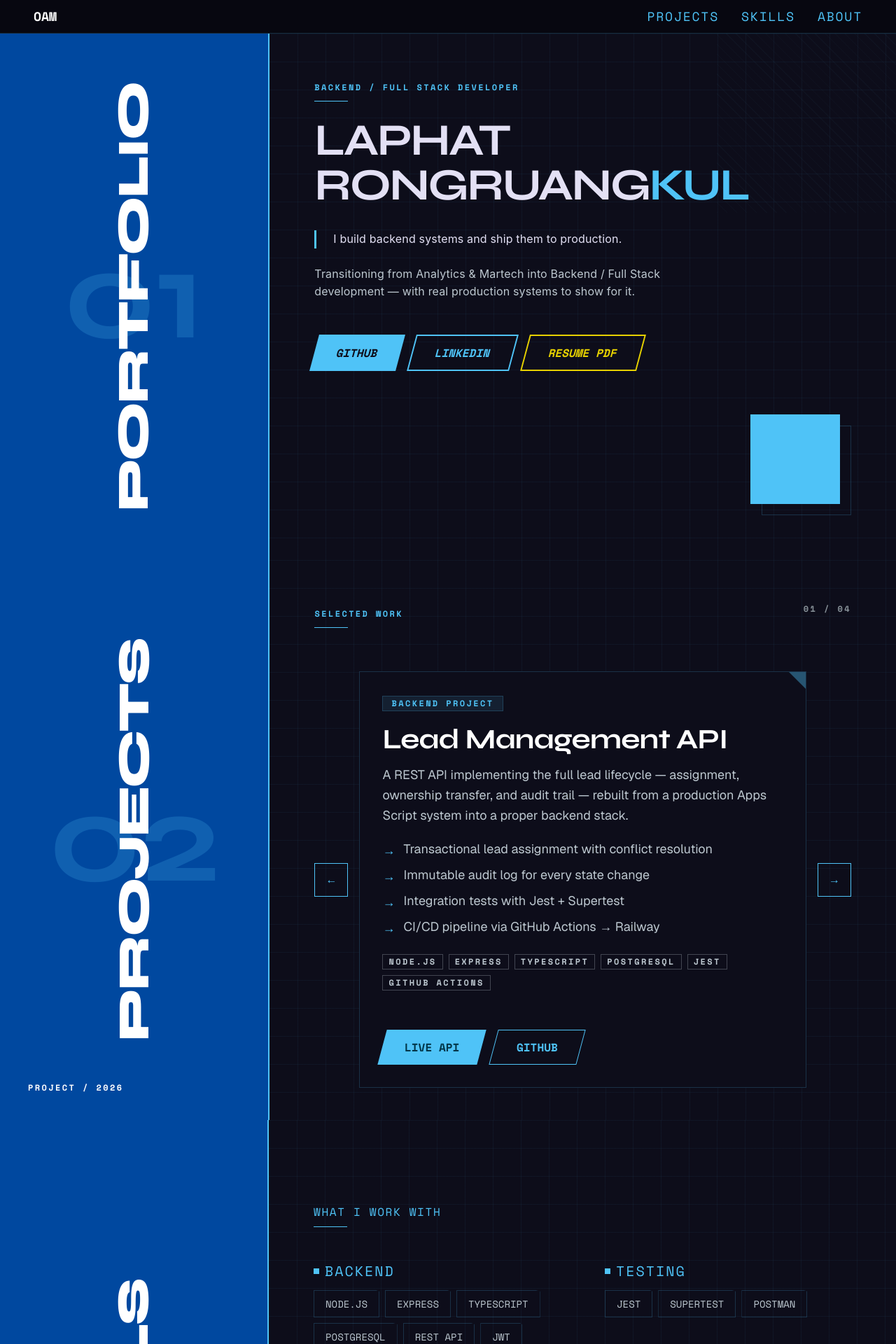
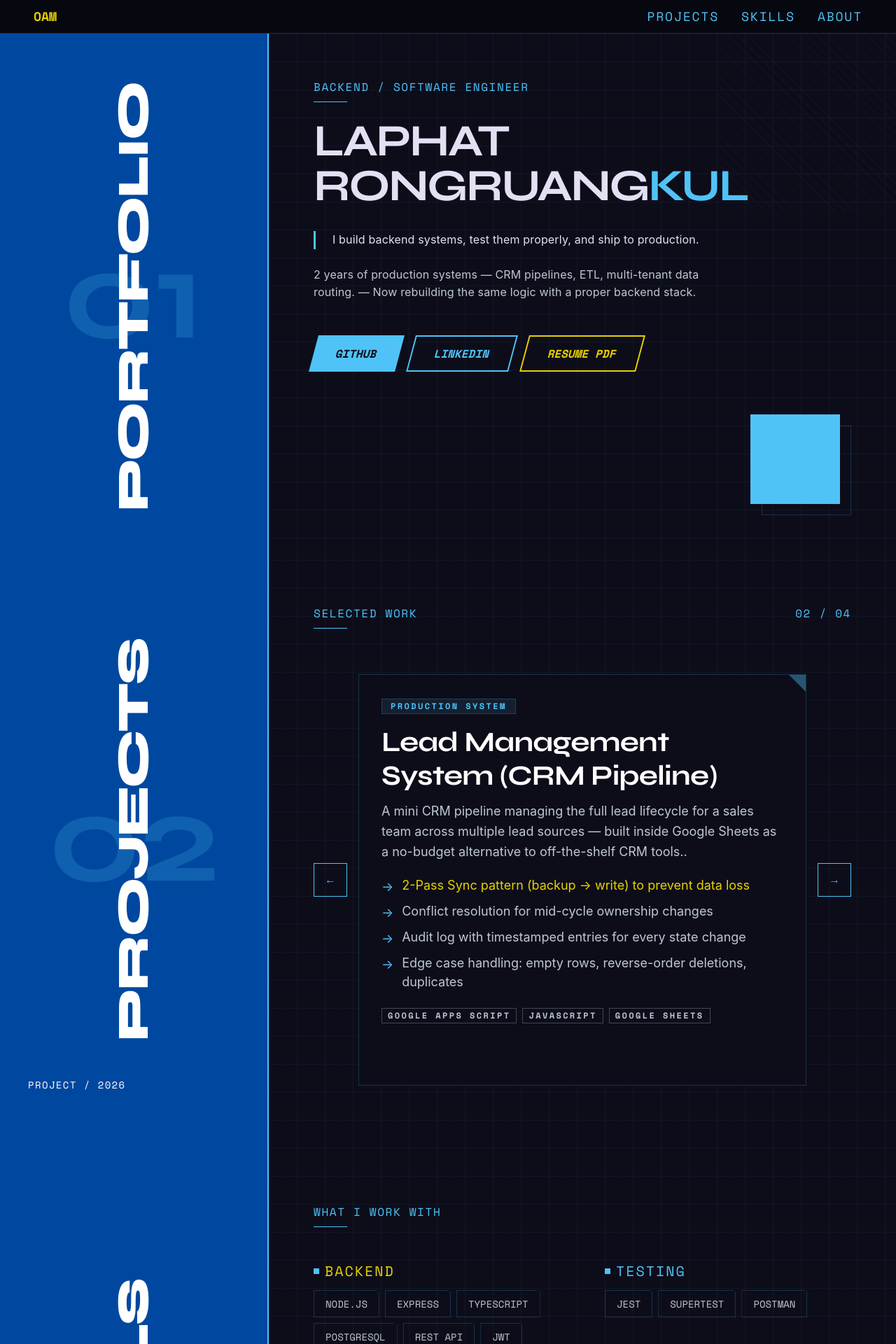
Before and after one commit to Atherz413/portfolio, a Next.js app: page / in a window 1280 px wide. Shown: the top 1920 px of the page at 70% size. Built offline with nearby package versions, Linux system fonts and the light colour scheme.

Commit message:
refactor: normalize typography and styling consistency across all sections

```diff
--- a/components/About.tsx
+++ b/components/About.tsx
@@ -9,7 +9,7 @@ export default function About() {
       <section className="relative w-full md:w-[30%] bg-[#00489f] border-r-2 border-[#4fc3f7] flex flex-col justify-center items-center py-20 md:py-0 overflow-hidden">
         {/* เพิ่ม relative และ z-10 เพื่อดันข้อความ ABOUT ขึ้นมาเลเยอร์บนสุด */}
         <div className="vertical-text relative z-10">
-          <h2 className="font-headline-xl text-headline-xl text-white tracking-tighter select-none uppercase">
+          <h2 className="font-headline-xl text-headline-xl text-white tracking-tighter select-none">
             ABOUT
           </h2>
         </div>
@@ -40,13 +40,24 @@ export default function About() {
         </div>
         <div className="max-w-4xl flex flex-col gap-12">
           <div>
-            <span className="font-label-caps text-[#4fc3f7] tracking-[0.4em] uppercase text-[16px]">WHO I AM</span>
-            <div className="w-16 h-[1px] bg-[#4fc3f7] mt-4" />
+            <span className="font-label-caps text-[#4fc3f7] tracking-widest uppercase text-[16px]">WHO I AM</span>
+            <div className="h-[1px] w-12 bg-[#4fc3f7] mt-2" />
           </div>
           <div className="space-y-8 max-w-2xl">
-            {about.story.map((paragraph, i) => (
-              <p key={i} className="text-[#bdc8d0] leading-relaxed text-[18px]">{paragraph}</p>
-            ))}
+            {about.story.map((paragraph, i) => {
+              const PHRASE = "backend engineering in everything but name";
+              const idx = paragraph.indexOf(PHRASE);
+              if (idx === -1) {
+                return <p key={i} className="font-body-md text-[#bdc8d0] leading-relaxed text-[18px]">{paragraph}</p>;
+              }
+              return (
+                <p key={i} className="font-body-md text-[#bdc8d0] leading-relaxed text-[18px]">
+                  {paragraph.slice(0, idx)}
+                  <span className="text-[#e6d100]">{PHRASE}</span>
+                  {paragraph.slice(idx + PHRASE.length)}
+                </p>
+              );
+            })}
           </div>
           <div className="flex flex-wrap gap-4">
             {about.values.map((value) => (
--- a/components/Hero.tsx
+++ b/components/Hero.tsx
@@ -10,11 +10,11 @@ export default function Hero() {
   const lastNameAccent = lastName.slice(-3);
 
   return (
-    <div className="flex flex-col md:flex-row min-h-screen pt-[48px]">
+    <div id="hero" className="flex flex-col md:flex-row min-h-screen pt-[48px]">
       {/* Left Column (30%) */}
-      <section className="relative w-full md:w-[30%] bg-[#00489f] flex flex-col justify-center items-center py-20 md:py-0 overflow-hidden">
+      <section className="relative w-full md:w-[30%] bg-[#00489f] border-r-2 border-[#4fc3f7] flex flex-col justify-center items-center py-20 md:py-0 overflow-hidden">
         {/* 1. ใส่ z-10 ให้เลเยอร์ข้อความปกติ */}
-        <div className="vertical-text z-10">
+        <div className="vertical-text relative z-10">
             <h1 className="font-headline-xl text-headline-xl text-white tracking-tighter select-none">
                 PORTFOLIO
                 </h1>
@@ -26,9 +26,6 @@ export default function Hero() {
         </div>
      </section>
 
-      {/* Vertical Divider */}
-      <div className="hidden md:block w-[2px] bg-primary-container shadow-[0_0_15px_rgba(79,195,247,0.3)]" />
-
       {/* Right Column (70%) */}
       <section
         className="relative w-full md:w-[70%] bg-surface-container-lowest grid-pattern flex flex-col justify-start pt-10 px-6 md:pt-16 md:px-16"
@@ -38,10 +35,10 @@ export default function Hero() {
         <div className="max-w-3xl z-10">
           {/* Role Label */}
           <div className="mb-6">
-            <span className="font-label-caps text-label-caps text-primary-container tracking-[0.1em] md:tracking-[0.3em] text-[16px]">
-              BACKEND / FULL STACK DEVELOPER
+            <span className="font-label-caps text-[#4fc3f7] tracking-widest uppercase text-[16px]">
+              BACKEND / SOFTWARE ENGINEER
             </span>
-            <div className="h-[1px] w-12 bg-primary-container mt-2" />
+            <div className="h-[1px] w-12 bg-[#4fc3f7] mt-2" />
           </div>
 
           {/* Name */}
@@ -86,9 +83,9 @@ export default function Hero() {
             <a
               href={siteConfig.resume}
               download
-              className="skew-button skew-x-[-15deg] border-2 border-outline text-outline font-label-caps px-8 py-3 font-bold hover:text-on-surface hover:border-on-surface"
+              className="skew-button skew-x-[-15deg] border-2 border-outline font-label-caps px-8 py-3 font-bold hover:border-on-surface"
             >
-              RESUME PDF
+              <span className="text-[#e6d100]">RESUME PDF</span>
             </a>
           </div>
         </div>
--- a/components/Navbar.tsx
+++ b/components/Navbar.tsx
@@ -1,4 +1,6 @@
 "use client";
+
+import { useState, useEffect } from "react";
 
 const NAV_LINKS = [
   { label: "Projects", href: "#projects" },
@@ -6,27 +8,53 @@ const NAV_LINKS = [
   { label: "About", href: "#about" },
 ] as const;
 
+const ALL_SECTION_IDS = ["hero", "projects", "skills", "about"] as const;
+
 export default function Navbar() {
+  const [activeSection, setActiveSection] = useState<string>("");
+
+  useEffect(() => {
+    const observers = ALL_SECTION_IDS.map((id) => {
+      const el = document.getElementById(id);
+      if (!el) return null;
+      const observer = new IntersectionObserver(
+        ([entry]) => {
+          if (entry.isIntersecting) setActiveSection(id);
+        },
+        { rootMargin: "-50% 0px -50% 0px", threshold: 0 }
+      );
+      observer.observe(el);
+      return observer;
+    });
+    return () => observers.forEach((o) => o?.disconnect());
+  }, []);
+
   return (
     <nav className="fixed top-0 left-0 right-0 z-50 h-[48px] bg-[#070710] border-b border-[#4fc3f7]/20 flex items-center justify-between px-6 md:px-12">
-      <span
-        className="hidden md:block text-white font-bold text-[18px]"
-        style={{ fontFamily: "var(--font-space-mono)" }}
+      <a
+        href="#hero"
+        className={`hidden md:block font-label-caps font-bold text-[18px] transition-colors ${
+          activeSection === "hero" ? "text-[#e6d100]" : "text-white"
+        }`}
       >
         OAM
-      </span>
+      </a>
 
       <div className="flex items-center gap-8">
-        {NAV_LINKS.map(({ label, href }) => (
+        {NAV_LINKS.map(({ label, href }) => {
+          const isActive = activeSection === href.slice(1);
+          return (
             <a
               key={href}
               href={href}
-            className="text-[18px] uppercase tracking-widest text-[#4FC3F7] hover:text-white transition-colors"
-            style={{ fontFamily: "var(--font-space-mono)" }}
+              className={`font-label-caps text-[18px] uppercase tracking-widest transition-colors ${
+                isActive ? "text-[#e6d100]" : "text-[#4FC3F7] hover:text-white"
+              }`}
             >
               {label}
             </a>
-        ))}
+          );
+        })}
       </div>
     </nav>
   );
--- a/components/Projects.tsx
+++ b/components/Projects.tsx
@@ -1,11 +1,41 @@
 "use client";
 
-import { useState, useRef } from "react";
+import { useState, useRef, useEffect } from "react";
 import { projects } from "@/lib/data";
+
+function highlightText(text: string, featured?: string) {
+  if (!featured || !text.includes(featured)) return text;
+  const idx = text.indexOf(featured);
+  return (
+    <>
+      {text.slice(0, idx)}
+      <span className="text-[#e6d100]">{featured}</span>
+      {text.slice(idx + featured.length)}
+    </>
+  );
+}
 
 export default function Projects() {
   const [currentIndex, setCurrentIndex] = useState(0);
   const project = projects[currentIndex];
+  const intervalRef = useRef<ReturnType<typeof setInterval> | null>(null);
+
+  const stopTimer = () => {
+    if (intervalRef.current !== null) {
+      clearInterval(intervalRef.current);
+      intervalRef.current = null;
+    }
+  };
+
+  const startTimer = () => {
+    stopTimer();
+    intervalRef.current = setInterval(() => {
+      setCurrentIndex((p) => (p + 1) % projects.length);
+    }, 4100);
+  };
+
+  // eslint-disable-next-line react-hooks/exhaustive-deps
+  useEffect(() => { startTimer(); return stopTimer; }, []);
 
   const prev = () => setCurrentIndex((p) => (p - 1 + projects.length) % projects.length);
   const next = () => setCurrentIndex((p) => (p + 1) % projects.length);
@@ -13,25 +43,25 @@ export default function Projects() {
   const touchStartX = useRef<number>(0);
   const handleTouchStart = (e: React.TouchEvent<HTMLElement>) => {
     touchStartX.current = e.touches[0].clientX;
+    stopTimer();
   };
   const handleTouchEnd = (e: React.TouchEvent<HTMLElement>) => {
     const delta = e.changedTouches[0].clientX - touchStartX.current;
     if (delta > 50) prev();
     else if (delta < -50) next();
+    startTimer();
   };
 
   return (
     <div id="projects" className="flex flex-col md:flex-row min-h-screen">
       {/* Left Column (30%) */}
-      <section className="relative w-full md:w-[30%] bg-[#00489f] flex flex-col justify-center items-center py-20 md:py-0 overflow-hidden">
-        {/* เพิ่ม relative และ z-10 เพื่อดันข้อความขึ้นมาเลเยอร์บน */}
+      <section className="relative w-full md:w-[30%] bg-[#00489f] border-r-2 border-[#4fc3f7] flex flex-col justify-center items-center py-20 md:py-0 overflow-hidden">
         <div className="vertical-text relative z-10">
           <h2 className="font-headline-xl text-headline-xl text-white tracking-tighter select-none">
             PROJECTS
           </h2>
         </div>
 
-        {/* เพิ่ม z-0 เพื่อส่งเลข 02 ลงไปอยู่เลเยอร์ล่างสุดด้านหลังข้อความ */}
         <div className="absolute inset-0 flex items-center justify-center pointer-events-none select-none z-0">
           <span className="font-headline-xl text-[180px] text-[#4FC3F7] opacity-20 leading-none">
             02
@@ -39,24 +69,21 @@ export default function Projects() {
         </div>
 
         <div className="absolute bottom-10 left-10 z-10">
-          <p className="font-label-caps text-label-caps text-[#FFFFFF] text-[14px]">PROJECT / 2026</p>
+          <p className="font-label-caps text-[#FFFFFF] tracking-widest uppercase text-[14px]">PROJECT / 2026</p>
         </div>
       </section>
-
-      {/* Cyan Divider */}
-      <div className="hidden md:block w-[2px] bg-[#4fc3f7] self-stretch shadow-[0_0_15px_rgba(79,195,247,0.3)]" />
 
       {/* Right Column (70%) */}
       <section className="w-full md:w-[70%] bg-[#0d0d1a] cyan-grid flex flex-col overflow-hidden">
         {/* Section Header */}
         <div className="px-4 sm:px-8 md:px-16 pt-8 md:pt-16 pb-4 flex items-start justify-between">
           <div>
-            <span className="font-label-caps text-label-caps text-[#4fc3f7] tracking-[0.3em] text-[16px]">
+            <span className="font-label-caps text-[#4fc3f7] tracking-widest uppercase text-[16px]">
               SELECTED WORK
             </span>
             <div className="h-[1px] w-12 bg-[#4fc3f7] mt-2" />
           </div>
-          <span className="font-label-caps text-label-caps text-[#889299]">
+          <span className="font-label-caps text-[#4fc3f7] tracking-widest uppercase text-[16px]">
             {String(currentIndex + 1).padStart(2, "0")} /{" "}
             {String(projects.length).padStart(2, "0")}
           </span>
@@ -75,6 +102,8 @@ export default function Projects() {
           {/* Card */}
           <article
             className="flex-1 min-w-0 relative border border-[#4fc3f7]/20 hover:border-[#4fc3f7]/60 transition-colors bg-[#0d0d1a] p-6 md:p-8 flex flex-col min-h-[420px]"
+            onMouseEnter={stopTimer}
+            onMouseLeave={startTimer}
             onTouchStart={handleTouchStart}
             onTouchEnd={handleTouchEnd}
           >
@@ -94,16 +123,16 @@ export default function Projects() {
             </h3>
 
             {/* Description */}
-            <p className="text-[#bdc8d0] text-[18px] leading-relaxed mb-5 max-w-2xl">
-              {project.description}
+            <p className="font-body-md text-[#bdc8d0] text-[18px] leading-relaxed mb-5 max-w-2xl">
+              {highlightText(project.description, project.featuredHighlight)}
             </p>
 
             {/* Highlights */}
             <ul className="space-y-2 mb-6">
               {project.highlights.map((highlight, i) => (
-                <li key={i} className="flex gap-3 text-[18px]">
+                <li key={i} className="font-body-md flex gap-3 text-[18px] text-[#bdc8d0]">
                   <span className="text-[#4fc3f7] shrink-0 mt-0.5">→</span>
-                  <span className="text-[#bdc8d0]">{highlight}</span>
+                  <span className="text-[#bdc8d0]">{highlightText(highlight, project.featuredHighlight)}</span>
                 </li>
               ))}
             </ul>
--- a/components/Skills.tsx
+++ b/components/Skills.tsx
@@ -8,7 +8,7 @@ export default function Skills() {
       <section className="relative w-full md:w-[30%] bg-[#00489f] border-r-2 border-[#4fc3f7] flex flex-col justify-center items-center py-20 md:py-0 overflow-hidden">
         {/* เพิ่ม relative และ z-10 เพื่อดันข้อความ SKILLS ขึ้นมาเลเยอร์บนสุด */}
         <div className="vertical-text relative z-10">
-          <h2 className="font-headline-xl text-headline-xl text-white tracking-tighter select-none uppercase">
+          <h2 className="font-headline-xl text-headline-xl text-white tracking-tighter select-none">
             SKILLS
           </h2>
         </div>
@@ -35,7 +35,7 @@ export default function Skills() {
               <div key={group.category} className={group.category === "Martech" ? "sm:col-span-2" : undefined}>
                 <div className="flex items-center gap-2 mb-3">
                   <div className="w-2 h-2 bg-[#4fc3f7] shrink-0" />
-                  <span className="font-label-caps text-[#4fc3f7] uppercase tracking-widest text-[20px]">{group.category.toUpperCase()}</span>
+                  <span className={`font-label-caps uppercase tracking-widest text-[20px] ${group.category === "Backend" ? "text-[#e6d100]" : "text-[#4fc3f7]"}`}>{group.category.toUpperCase()}</span>
                 </div>
                 <div className="flex flex-wrap gap-2">
                   {group.items.map((item) => (
--- a/lib/data.ts
+++ b/lib/data.ts
@@ -1,8 +1,8 @@
 export const siteConfig = {
   name: "Laphat Rongruangkul",
-  tagline: "I build backend systems and ship them to production.",
+  tagline: "I build backend systems, test them properly, and ship to production.",
   subTagline:
-    "Transitioning from Analytics & Martech into Backend / Full Stack development — with real production systems to show for it.",
+    "2 years of production systems — CRM pipelines, ETL, multi-tenant data routing. — Now rebuilding the same logic with a proper backend stack.",
   github: "https://github.com/Atherz413",
   linkedin: "https://www.linkedin.com/in/laphat-rongruangkul-64a1b3288/",
   resume: "/resume.pdf",
@@ -15,6 +15,7 @@ export type Project = {
   stack: string[];
   description: string;
   highlights: string[];
+  featuredHighlight?: string;
   liveUrl?: string;
   githubUrl?: string;
 };
@@ -33,6 +34,7 @@ export const projects: Project[] = [
       "Integration tests with Jest + Supertest",
       "CI/CD pipeline via GitHub Actions → Railway",
     ],
+    featuredHighlight: "CI/CD pipeline via GitHub Actions → Railway",
     liveUrl: "https://lead-management-api-production-c3ab.up.railway.app/health",
     githubUrl: "https://github.com/Atherz413/lead-management-api",
   },
@@ -42,13 +44,14 @@ export const projects: Project[] = [
     type: "production",
     stack: ["Google Apps Script", "JavaScript", "Google Sheets"],
     description:
-      "A mini CRM pipeline managing the full lead lifecycle for a sales team across multiple lead sources — built inside Google Sheets for a 100+ client agency.",
+      "A mini CRM pipeline managing the full lead lifecycle for a sales team across multiple lead sources — built inside Google Sheets as a no-budget alternative to off-the-shelf CRM tools..",
     highlights: [
       "2-Pass Sync pattern (backup → write) to prevent data loss",
       "Conflict resolution for mid-cycle ownership changes",
       "Audit log with timestamped entries for every state change",
       "Edge case handling: empty rows, reverse-order deletions, duplicates",
     ],
+    featuredHighlight: "2-Pass Sync pattern (backup → write) to prevent data loss",
   },
   {
     id: "etl-pipeline",
@@ -56,13 +59,14 @@ export const projects: Project[] = [
     type: "production",
     stack: ["Google Apps Script", "JavaScript", "Looker Studio", "Google Sheets"],
     description:
-      "A config-driven ETL pipeline ingesting data from 7 ad channels per client, transforming and routing it to dashboards — serving ~150 reports from a single codebase.",
+      "A config-driven ETL pipeline ingesting data from 7 ad channels per client, transforming and routing it to dashboards — serving ~100 reports from a single codebase.",
     highlights: [
       "Config file as single source of truth — one cell change re-routes the entire pipeline",
       "Replaced IMPORTRANGE with Apps Script to bypass undocumented cell limits",
       "Case-insensitive account matching for inconsistent upstream data",
       "Monitoring dashboard tracking update status per account per day",
     ],
+    featuredHighlight: "~100 reports from a single codebase",
   },
   {
     id: "analytics-tracking",
@@ -70,13 +74,14 @@ export const projects: Project[] = [
     type: "production",
     stack: ["Google Tag Manager", "JavaScript", "GA4", "Google Ads", "Facebook Pixel"],
     description:
-      "Full tracking setups for production clients across e-commerce and lead generation — with custom deduplication and cross-platform event validation.",
+      "Full tracking setups for production clients across lead generation campaigns — with custom deduplication and cross-platform event validation.",
     highlights: [
       "SessionStorage-based deduplication to prevent double-counting conversions",
       "Element Visibility trigger for form submission (more reliable than click triggers)",
       "Enhanced Conversion via hashed user data variables",
       "Cross-platform event validation: GA4 + Google Ads + Facebook Pixel in sync",
     ],
+    featuredHighlight: "SessionStorage-based deduplication to prevent double-counting conversions",
   },
 ];
 
@@ -89,15 +94,15 @@ export const skills: Skill[] = [
   { category: "Backend", items: ["Node.js", "Express", "TypeScript", "PostgreSQL", "REST API", "JWT"] },
   { category: "Testing", items: ["Jest", "Supertest", "Postman"] },
   { category: "DevOps", items: ["GitHub Actions", "Railway", "Git", "CI/CD"] },
-  { category: "AI Workflow", items: ["Claude", "ChatGPT", "Gemini", "Stitch"] },
+  { category: "AI-ASSISTED DEV", items: ["Claude", "ChatGPT", "Gemini", "Stitch"] },
   { category: "Martech", items: ["Google Apps Script", "JavaScript", "Google Tag Manager", "GA4", "Looker Studio", "Google Sheets", "Facebook Pixel", "Google Ads"] },
 ];
 
 export const about = {
   story: [
-    "I spent 2+ years building production data systems at a digital marketing agency — CRM pipelines, ETL jobs, tracking implementations — all in Google Apps Script and JavaScript.",
+    "I spent 2 years building production data systems at a digital marketing agency — CRM pipelines, ETL jobs, tracking implementations — all in Google Apps Script and JavaScript.",
     "The work was backend engineering in everything but name: state management, conflict resolution, audit logging, multi-tenant data routing. I just didn't have the job title.",
     "I'm now rebuilding those same systems with a proper backend stack — Node.js, PostgreSQL, TypeScript — and learning the infrastructure layer that Apps Script couldn't give me.",
   ],
-  values: ["Production systems over tutorials", "AI-native workflow", "Ownership mindset"],
+  values: ["Production systems over tutorials", "Debugs before asking for help", "Ownership mindset"],
 };
```
Lines whose indentation alone changed are shown as unchanged.
